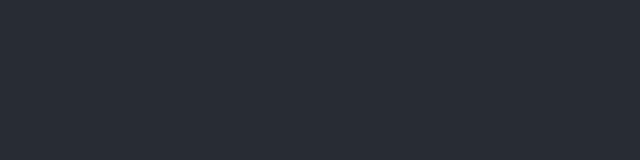
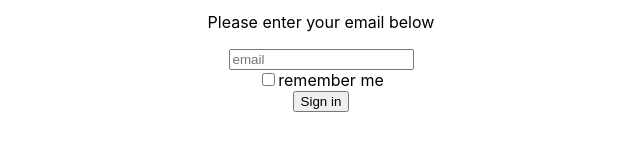
Before and after one commit to BenSymons/Login-screen, a React (Create React App) app: page / in a window 1280 px wide. Shown: the part 361-521 px from the top of the page, without its empty margins (319-959 px from the left). Built offline with nearby package versions, Linux system fonts and the light colour scheme.

Commit message:
add checkbox input

```diff
--- a/src/App.js
+++ b/src/App.js
@@ -6,8 +6,6 @@ import Login from "./Components/login_form"
 function App() {
   return (
     <div className="App">
-      <header className="App-header">
-      </header>
       <Logo/>
       <h2>Renewable energy solutions</h2>
         <p>Please enter your email below</p>
--- a/src/Components/login_form.jsx
+++ b/src/Components/login_form.jsx
@@ -16,7 +16,12 @@ const Login = () => {
 
     return (
         <form onSubmit={handleSubmit}>
-            <input placeholder="email" value={email} onChange={handleChange} />
+            <input placeholder="email" value={email} onChange={handleChange} /><br />
+            <label>
+                <input type="checkbox" label="something" />
+                remember me
+                <br />
+            </label>
             <button>Sign in</button>
         </form >
     )
```
